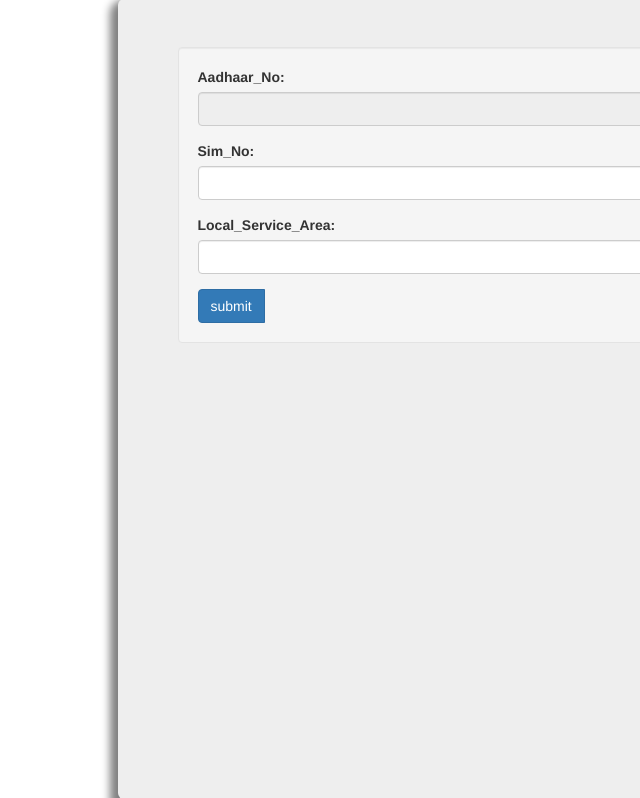
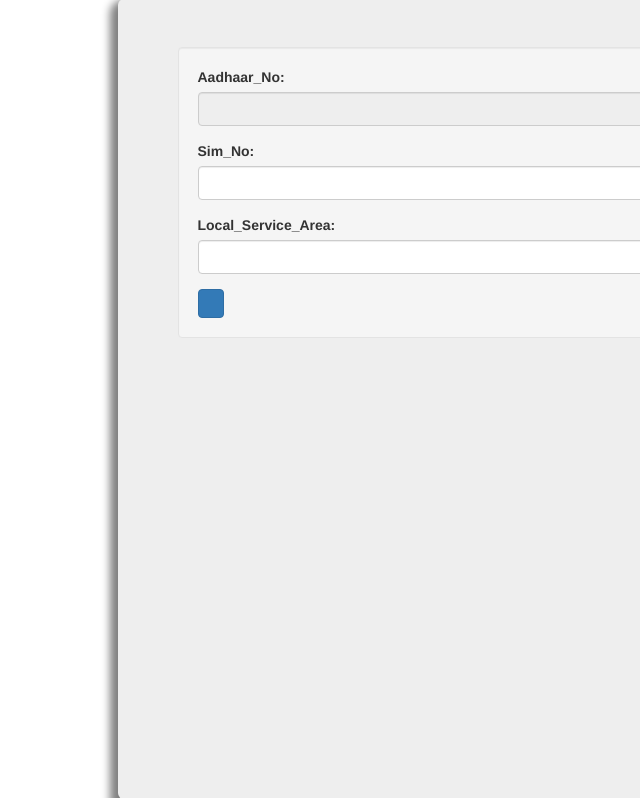
Before and after one commit to iamrgaurav/DTSP, a Flask app: page /retailers/register/1 in a window 1280 px wide; the page is wider, and only the part inside the window is pictured. Shown: the part 168-966 px from the top of that part, without its empty margins (640-1280 px from the left). Run offline with Flask 2, Linux system fonts and the light colour scheme; data that the repository does not hold is empty; some libraries are stand-ins or nearby versions.

Commit message:
Changed data

```diff
--- a/src/templates/Register.html
+++ b/src/templates/Register.html
@@ -67,7 +67,7 @@
            	  		      <input type="hidden" name = "tsp"  value="Airtel" class="form-control" required >
            	  	      </div>
            	          <div class="btn-group">
-           	  	        <input type="submit" value="submit" class="btn btn-primary">
+           	  	        <button type="submit" value="submit" class="btn btn-primary">
            	  	          <p id="demo"></p>
            	  	     </div>
                   </form>
```
